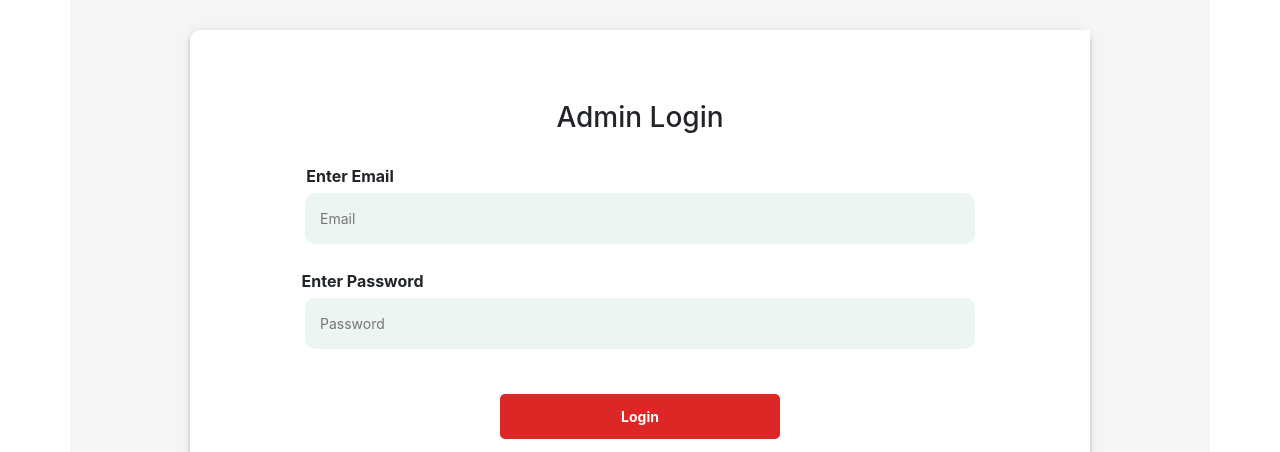
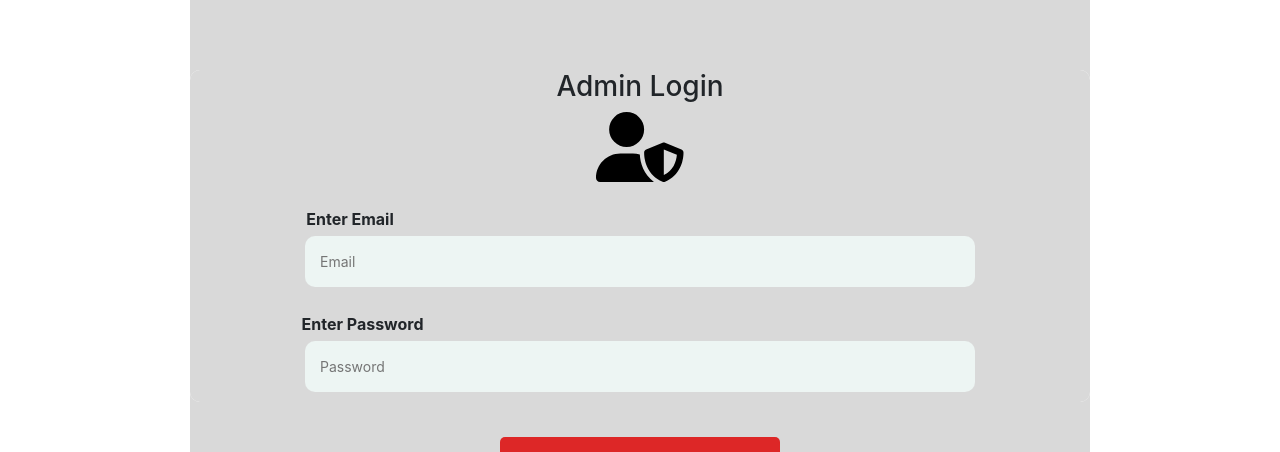
Before and after one commit to NonimUdara/E-Automotive-Web, a React (Create React App) app: page / in a window 1280 px wide. Shown: the part 916-1368 px from the top of the page. Built offline with nearby package versions, Linux system fonts and the light colour scheme.

Commit message:
update home page

```diff
--- a/src/components/AdminLogin/index.js
+++ b/src/components/AdminLogin/index.js
@@ -5,7 +5,8 @@ import { MDBContainer, MDBRow, MDBFooter } from "mdbreact";
 import logo from './AutomotiveBackground.jpg'
 
 import { FontAwesomeIcon } from '@fortawesome/react-fontawesome';
-import { faFacebook, faTwitter, faInstagram } from '@fortawesome/free-brands-svg-icons';
+import { faFacebook, faTwitter, faInstagram,  } from '@fortawesome/free-brands-svg-icons';
+import { faUserShield } from "@fortawesome/free-solid-svg-icons";
 
 const Login = () => {
 	const [data, setData] = useState({ email: "", password: "" });
@@ -59,7 +60,10 @@ const Login = () => {
 					<div className={styles.login_form_container}>
 						<div className={styles.left}>
 							<form className={styles.form_container} onSubmit={handleSubmit}>
-								<h3 style={{ marginBottom: '30px', marginTop: '-100px' }}>Admin Login</h3>
+								<h3>Admin Login</h3>
+								<h1 style={{ marginBottom: "20px", textAlign: "center", alignItems: "center" }}>
+									<a href=" " role="button" style={{ padding: "10px", color: "black" }}><FontAwesomeIcon style={{height: '70px'}} icon={faUserShield} /></a>
+								</h1>
 								<label style={{ alignItems: 'left', textAlign: 'left', marginRight: '580px', fontWeight: 'bold' }}>Enter Email</label>
 								<input
 									type="email"
@@ -98,11 +102,11 @@ const Login = () => {
 					</MDBRow>
 				</MDBContainer>
 				<div className="footer-copyright text-center py-3">
-				<h1 style={{marginBottom: "20px", textAlign: "center", alignItems: "center"}}>
-				    <a href=" " role="button" style={{padding: "10px", color: "#4267B2"}}><FontAwesomeIcon icon={faFacebook}/></a>
-					<a href=" " role="button" style={{padding: "10px", color: "#1DA1F2"}}><FontAwesomeIcon icon={faTwitter}/></a>
-					<a href=" " role="button" style={{padding: "10px", color: "#833AB4"}}><FontAwesomeIcon icon={faInstagram}/></a>
-				</h1>
+					<h1 style={{ marginBottom: "20px", textAlign: "center", alignItems: "center" }}>
+						<a href=" " role="button" style={{ padding: "10px", color: "#4267B2" }}><FontAwesomeIcon icon={faFacebook} /></a>
+						<a href=" " role="button" style={{ padding: "10px", color: "#1DA1F2" }}><FontAwesomeIcon icon={faTwitter} /></a>
+						<a href=" " role="button" style={{ padding: "10px", color: "#833AB4" }}><FontAwesomeIcon icon={faInstagram} /></a>
+					</h1>
 					<MDBContainer fluid>
 						<p style={{ fontWeight: 'regular', color: '#CFCFCF', fontSize: '15px' }}>Nonim Creations © 2023</p>
 						<p style={{ fontWeight: 'regular', color: '#CFCFCF', fontSize: '15px' }}>All Right Reserved</p>
--- a/src/components/AdminLogin/styles.module.css
+++ b/src/components/AdminLogin/styles.module.css
@@ -1,7 +1,6 @@
 .login_container {
 	width: 100%;
 	min-height: 100vh;
-	background-color: #f5f5f5;
 	display: flex;
 	align-items: center;
 	justify-content: center;
@@ -9,16 +8,13 @@
 
 .login_form_container {
 	width: 900px;
-	height: 500px;
-	display: flex;
+	height: 600px;
 	border-radius: 10px;
-	box-shadow: 0px 3px 3px -2px rgb(0 0 0 / 20%),
-		0px 3px 4px 0px rgb(0 0 0 / 14%), 0px 1px 8px 0px rgb(0 0 0 / 12%);
+	background-color: #D9D9D9;
 }
 
 .left {
-	flex: 2;
-	display: flex;
+	border-radius: 10px;
 	flex-direction: column;
 	align-items: center;
 	justify-content: center;
@@ -28,9 +24,12 @@
 }
 
 .form_container {
+	border-radius: 10px;
 	display: flex;
 	flex-direction: column;
 	align-items: center;
+	background-color: #D9D9D9;
+	margin-top: 90px;
 }
 
 .form_container h1 {
@@ -61,8 +60,8 @@
 }
 
 .right {
-	flex: 1;
-	display: flex;
+
+
 	flex-direction: column;
 	align-items: center;
 	justify-content: center;
```
